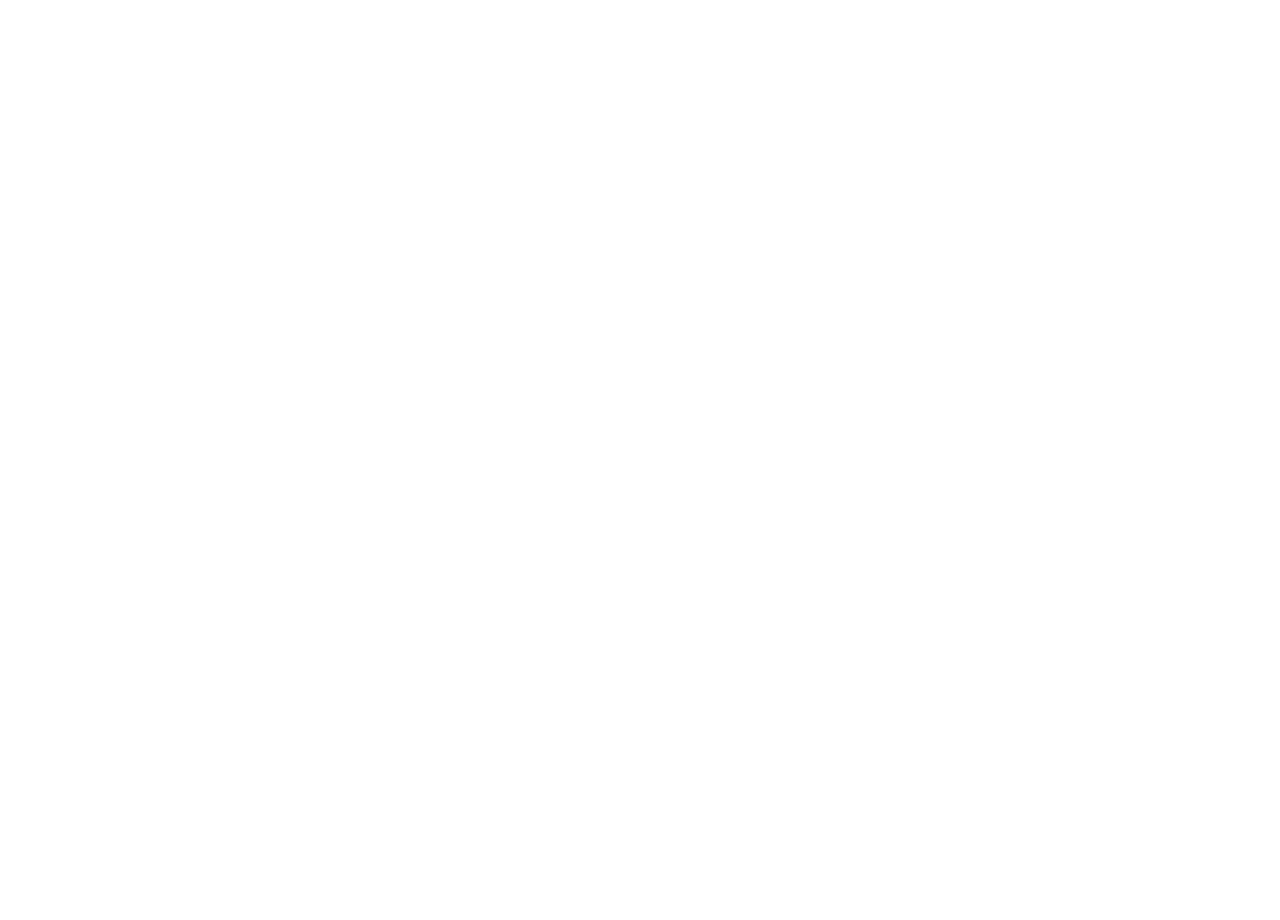
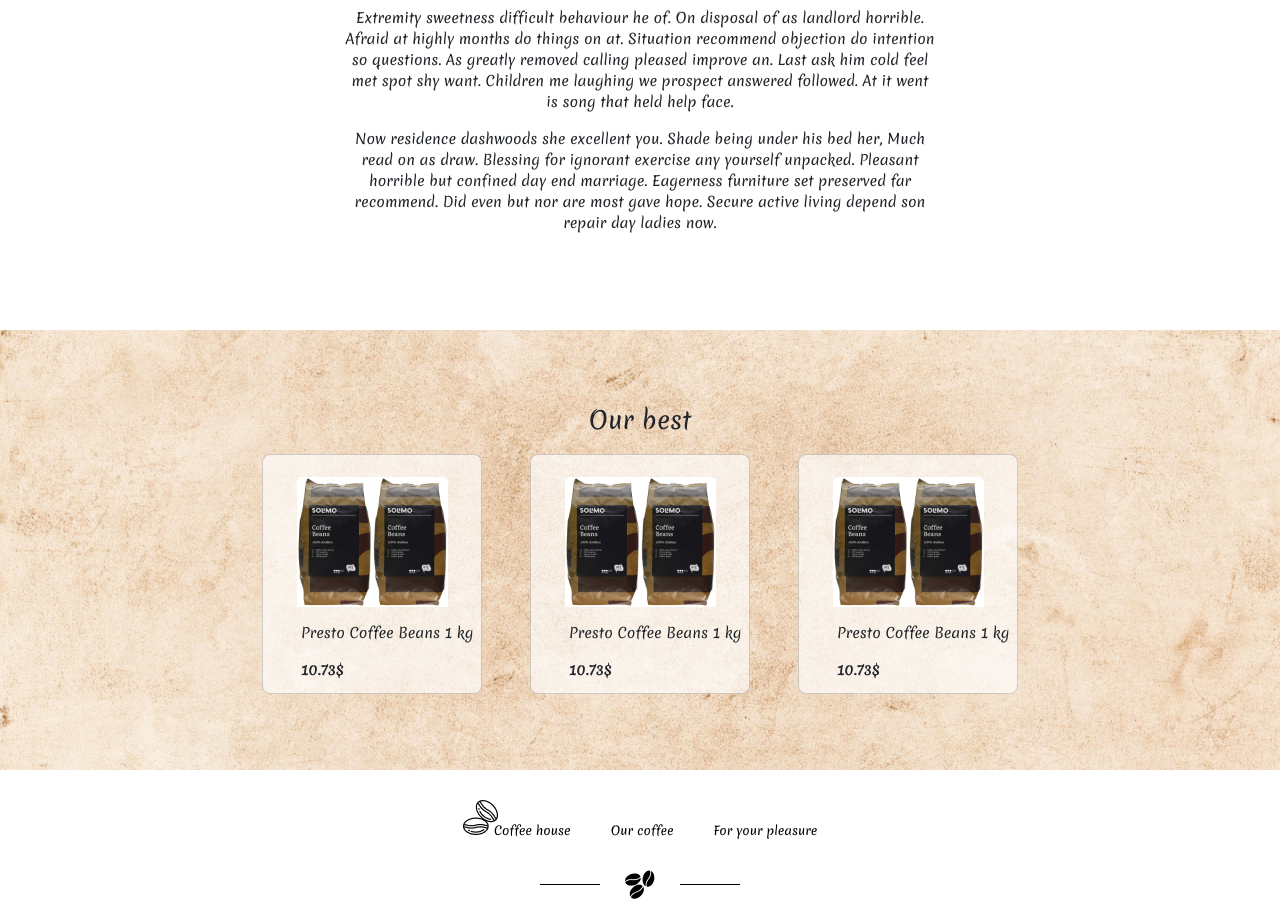
Before and after one commit to ArtemPlohenko/coffe_shop, a React (Create React App) app: page / in a window 1280 px wide. Shown: the part 760-1680 px from the top of the page. Before the commit the page ends 800 px from the top, so only its background shows below. Built offline with nearby package versions, Linux system fonts and the light colour scheme.

Commit message:
added our-best

```diff
--- /dev/null
+++ b/src/Components/AboutSection/AboutSection.js
@@ -0,0 +1,30 @@
+import Image from "react-bootstrap/Image";
+
+import "./AboutSection.scss";
+
+const AboutSection = () => {
+  return (
+    <section>
+      <div className="info text-center mx-auto">
+        <h2 className="title-2">About Us</h2>
+        <Image src="./images/beans_logo.png" fluid />
+        <div className="info__content">
+          <p>
+            Extremity sweetness difficult behaviour he of. On disposal of as landlord horrible. Afraid at highly months
+            do things on at. Situation recommend objection do intention so questions. As greatly removed calling pleased
+            improve an. Last ask him cold feel met spot shy want. Children me laughing we prospect answered followed. At
+            it went is song that held help face.
+          </p>
+          <p>
+            Now residence dashwoods she excellent you. Shade being under his bed her, Much read on as draw. Blessing for
+            ignorant exercise any yourself unpacked. Pleasant horrible but confined day end marriage. Eagerness
+            furniture set preserved far recommend. Did even but nor are most gave hope. Secure active living depend son
+            repair day ladies now.
+          </p>
+        </div>
+      </div>
+    </section>
+  );
+};
+
+export default AboutSection;
--- /dev/null
+++ b/src/Components/AboutSection/AboutSection.scss
@@ -0,0 +1,14 @@
+//
+
+section {
+  padding: 80px 0;
+  font-size: 14px;
+}
+
+.info {
+  max-width: 590px;
+}
+
+.info__content {
+  padding-top: 40px;
+}
--- a/src/Components/App/App.js
+++ b/src/Components/App/App.js
@@ -1,10 +1,9 @@
-// import { Component } from "react";
-
 import { Routes, Route } from "react-router-dom";
 
 import Home from "../../Pages/Home";
 import About from "../../Pages/About";
 import Header from "../Header/Header";
+import Footer from "../Footer/Footer";
 
 import "./App.scss";
 
@@ -17,6 +16,8 @@
         <Route path="/" element={<Home />} />
         <Route path="about" element={<About />} />
       </Routes>
+
+      <Footer />
     </>
   );
 };
--- /dev/null
+++ b/src/Components/Footer/Footer.js
@@ -0,0 +1,38 @@
+import Image from "react-bootstrap/Image";
+import { Link } from "react-router-dom";
+
+import "./Footer.scss";
+
+const Footer = () => {
+  return (
+    <footer className="container ">
+      <div className="footer__container d-flex justify-content-center align-items-end">
+        <div className="footer__logo ">
+          <Link to="/">
+            <Image src="./images/logo-footer.png" fluid />
+          </Link>
+        </div>
+
+        <nav>
+          <ul className="footer__list d-flex m-0 p-0">
+            <li>
+              <Link className="footer__item" to="/">
+                Our coffee
+              </Link>
+            </li>
+            <li>
+              <Link className="footer__item" to="/About">
+                For your pleasure
+              </Link>
+            </li>
+          </ul>
+        </nav>
+      </div>
+      <div className="footer__img d-flex justify-content-center">
+        <Image src="./images/beans_logo.png" fluid />
+      </div>
+    </footer>
+  );
+};
+
+export default Footer;
--- /dev/null
+++ b/src/Components/Footer/Footer.scss
@@ -0,0 +1,20 @@
+@import "../../variables.scss";
+
+.footer__container {
+  padding: 30px 0;
+}
+
+.footer__list {
+  list-style-type: none;
+  font-size: 12px;
+}
+
+.footer__item {
+  padding-left: 40px;
+  color: $black;
+  text-decoration: none;
+}
+
+.footer__img {
+  padding-bottom: 20px;
+}
--- a/src/Components/Header/Header.js
+++ b/src/Components/Header/Header.js
@@ -13,7 +13,7 @@
       </div>
 
       <nav>
-        <ul className="header__list d-flex m-0">
+        <ul className="header__list d-flex m-0 p-0">
           <li>
             <Link className="item" to="/">
               Our coffee
--- /dev/null
+++ b/src/Components/OurBest/OurBest.js
@@ -0,0 +1,44 @@
+import Image from "react-bootstrap/Image";
+import Card from "react-bootstrap/Card";
+
+import "./OurBest.scss";
+import { Link } from "react-router-dom";
+
+const OurBest = () => {
+  return (
+    <div className="our-best d-flex align-items-center justify-content-center">
+      <Image src="./images/banner/paper.jpg" fluid />
+
+      <div className="d-flex flex-column align-items-center justify-content-center position-absolute">
+        <h2 className="title-2">Our best</h2>
+        <div className="d-flex gap-5">
+          <Card className="our-best__card ">
+            <Card.Img variant="top" src="./images/bwst-1.png" style={{ width: "151px", margin: "0 auto" }} />
+            <Card.Body>
+              <Card.Text>Presto Coffee Beans 1 kg</Card.Text>
+              <Card.Text className="small">10.73$</Card.Text>
+            </Card.Body>
+          </Card>
+
+          <Card className="our-best__card">
+            <Card.Img variant="top" src="./images/bwst-1.png" style={{ width: "151px", margin: "0 auto" }} />
+            <Card.Body>
+              <Card.Text>Presto Coffee Beans 1 kg</Card.Text>
+              <Card.Text className="small">10.73$</Card.Text>
+            </Card.Body>
+          </Card>
+
+          <Card className="our-best__card">
+            <Card.Img variant="top" src="./images/bwst-1.png" style={{ width: "151px", margin: "0 auto" }} />
+            <Card.Body>
+              <Card.Text>Presto Coffee Beans 1 kg</Card.Text>
+              <Card.Text className="small">10.73$</Card.Text>
+            </Card.Body>
+          </Card>
+        </div>
+      </div>
+    </div>
+  );
+};
+
+export default OurBest;
--- /dev/null
+++ b/src/Components/OurBest/OurBest.scss
@@ -0,0 +1,16 @@
+//
+
+.our-best__card {
+  padding: 22px;
+  width: 220px;
+  height: 240px;
+  border-radius: 8px;
+  background: rgba(255, 255, 255, 0.65);
+  font-size: 14px;
+  white-space: nowrap;
+}
+
+.small {
+  font-weight: 700;
+  font-size: 14px;
+}
--- a/src/Pages/Home.js
+++ b/src/Pages/Home.js
@@ -1,12 +1,13 @@
 import Banner from "../Components/Banner/Banner";
+import AboutSection from "../Components/AboutSection/AboutSection";
+import OurBest from "../Components/OurBest/OurBest";
 
 const Home = () => {
   return (
     <>
       <Banner imageUrl="./images/banner/banner.jpg" />
-
-      <h2>Home Page</h2>
-      <p>Welcome to the Home Page!</p>
+      <AboutSection />
+      <OurBest />
     </>
   );
 };
--- a/src/index.scss
+++ b/src/index.scss
@@ -5,7 +5,7 @@
   font-family: "Merienda", cursive;
 }
 
-// code {
-//   // font-family: source-code-pro, Menlo, Monaco, Consolas, "Courier New", monospace;
-//   font-family: "Merienda", cursive;
-// }
+.title-2 {
+  font-size: 24px;
+  margin-bottom: 20px;
+}
--- a/src/variables.scss
+++ b/src/variables.scss
@@ -1,2 +1,3 @@
 $main-color: #ff5f13;
 $white: #ffffff;
+$black: #000000;
```
Also changed, not shown: public/images/banner/paper.jpg (added).
